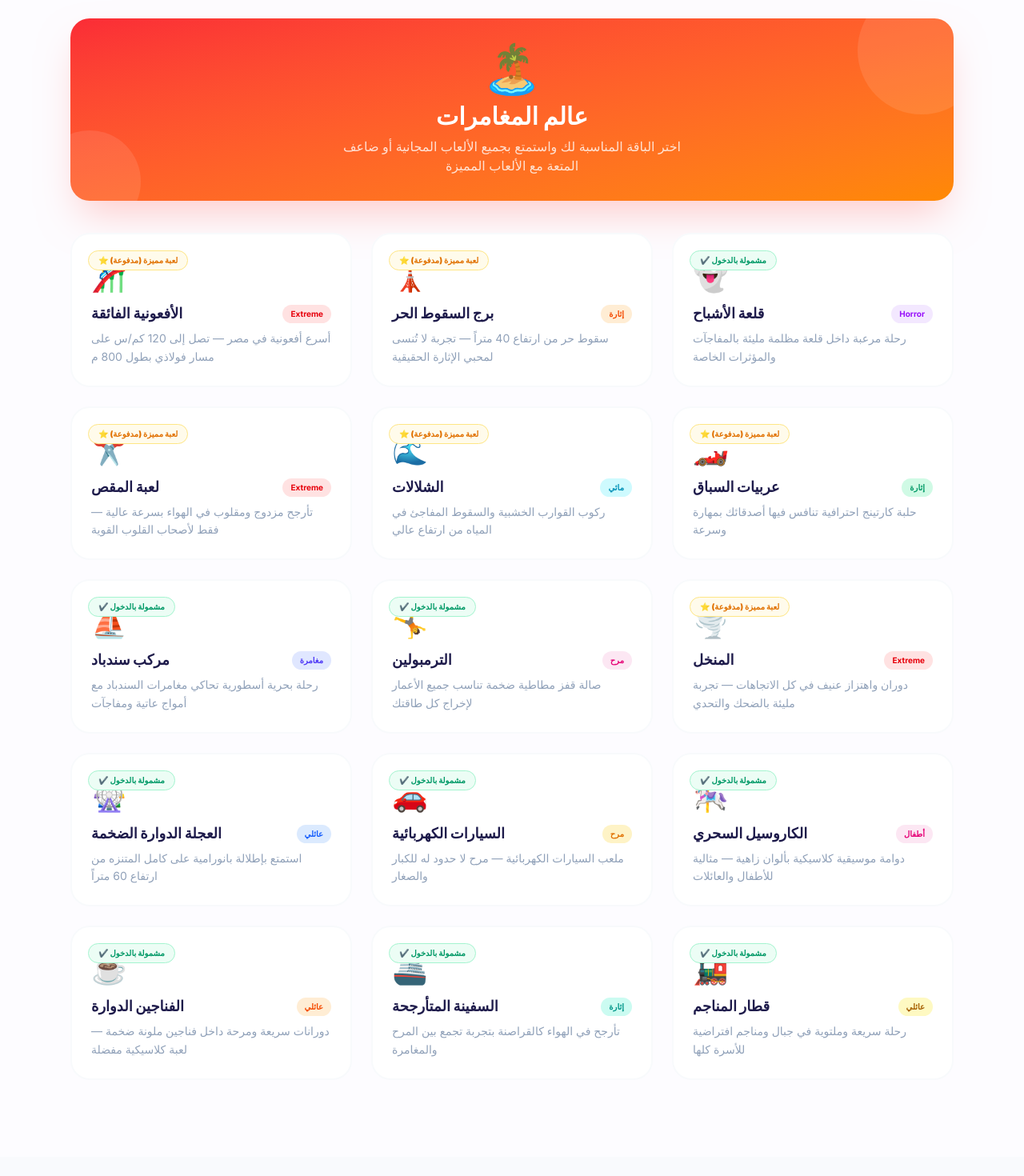
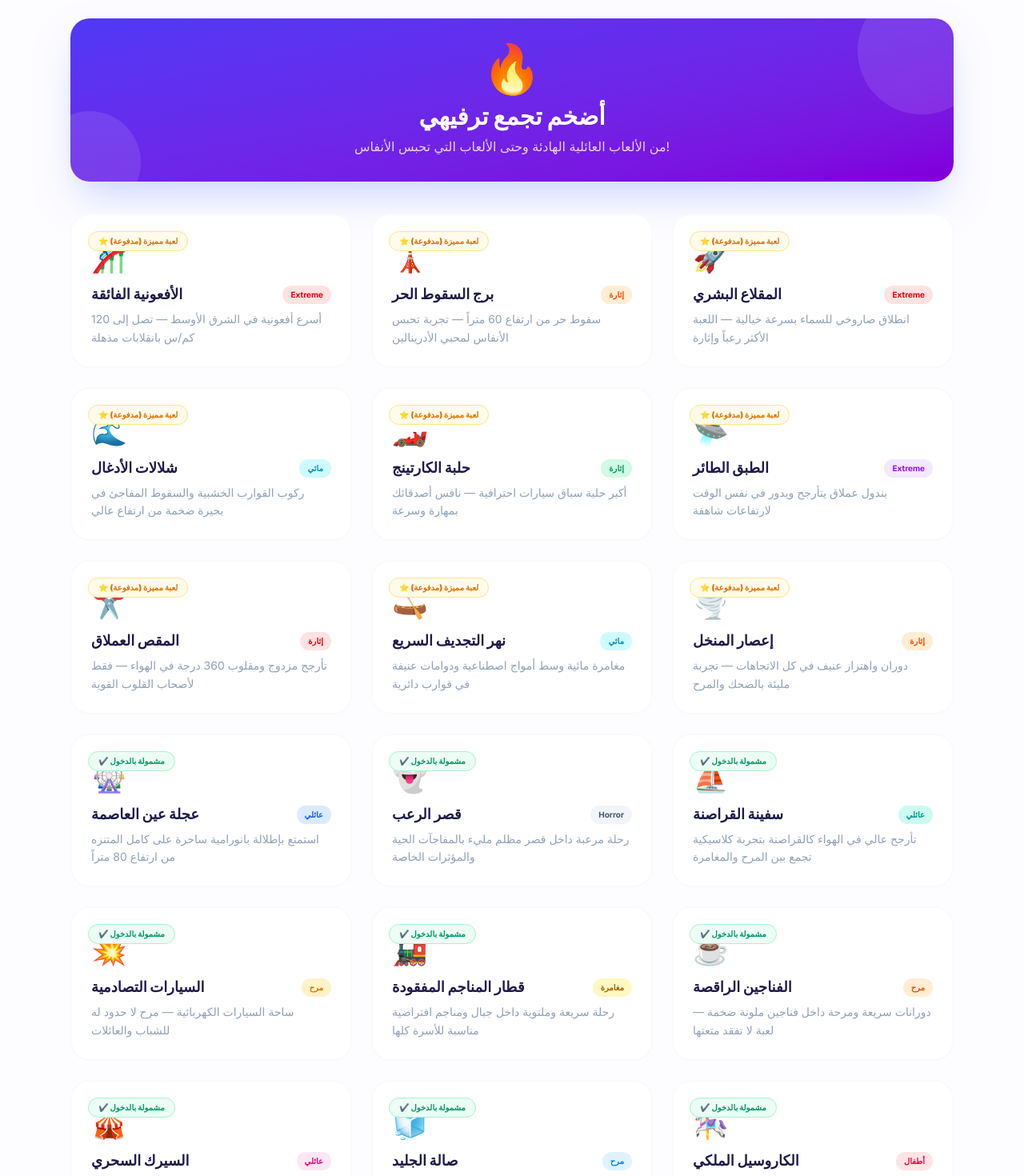
Before and after one commit to AhmedRadwan456/clubs, a Next.js app: page / in a window 1280 px wide. Shown: the part 1360-2830 px from the top of the page at 80% size. Built offline with nearby package versions, Linux system fonts and the light colour scheme.

Commit message:
feat: upgrade rides to 18 world-class famous rides (9 free, 9 paid)

```diff
--- a/src/app/components/RidesSection.js
+++ b/src/app/components/RidesSection.js
@@ -2,10 +2,11 @@
 import { motion } from "framer-motion";
 
 const rides = [
+  // --- ⭐️ الألعاب المميزة (المدفوعة) - 9 ألعاب ---
   {
     emoji: "🎢",
     name: "الأفعونية الفائقة",
-    desc: "أسرع أفعونية في مصر — تصل إلى 120 كم/س على مسار فولاذي بطول 800 م",
+    desc: "أسرع أفعونية في الشرق الأوسط — تصل إلى 120 كم/س بانقلابات مذهلة",
     tag: "Extreme",
     tagColor: "bg-red-100 text-red-600",
     paid: true,
@@ -13,113 +14,139 @@ const rides = [
   {
     emoji: "🗼",
     name: "برج السقوط الحر",
-    desc: "سقوط حر من ارتفاع 40 متراً — تجربة لا تُنسى لمحبي الإثارة الحقيقية",
+    desc: "سقوط حر من ارتفاع 60 متراً — تجربة تحبس الأنفاس لمحبي الأدرينالين",
     tag: "إثارة",
     tagColor: "bg-orange-100 text-orange-600",
     paid: true,
   },
   {
-    emoji: "👻",
-    name: "قلعة الأشباح",
-    desc: "رحلة مرعبة داخل قلعة مظلمة مليئة بالمفاجآت والمؤثرات الخاصة",
-    tag: "Horror",
-    tagColor: "bg-purple-100 text-purple-600",
-    paid: false,
-  },
-  {
-    emoji: "✂️",
-    name: "لعبة المقص",
-    desc: "تأرجح مزدوج ومقلوب في الهواء بسرعة عالية — فقط لأصحاب القلوب القوية",
+    emoji: "🚀",
+    name: "المقلاع البشري",
+    desc: "انطلاق صاروخي للسماء بسرعة خيالية — اللعبة الأكثر رعباً وإثارة",
     tag: "Extreme",
     tagColor: "bg-red-100 text-red-600",
     paid: true,
   },
   {
     emoji: "🌊",
-    name: "الشلالات",
-    desc: "ركوب القوارب الخشبية والسقوط المفاجئ في المياه من ارتفاع عالي",
+    name: "شلالات الأدغال",
+    desc: "ركوب القوارب الخشبية والسقوط المفاجئ في بحيرة ضخمة من ارتفاع عالي",
     tag: "مائي",
     tagColor: "bg-cyan-100 text-cyan-600",
     paid: true,
   },
   {
     emoji: "🏎️",
-    name: "عربيات السباق",
-    desc: "حلبة كارتينج احترافية تنافس فيها أصدقائك بمهارة وسرعة",
+    name: "حلبة الكارتينج",
+    desc: "أكبر حلبة سباق سيارات احترافية — نافس أصدقائك بمهارة وسرعة",
     tag: "إثارة",
     tagColor: "bg-emerald-100 text-emerald-600",
     paid: true,
   },
   {
-    emoji: "⛵",
-    name: "مركب سندباد",
-    desc: "رحلة بحرية أسطورية تحاكي مغامرات السندباد مع أمواج عاتية ومفاجآت",
-    tag: "مغامرة",
-    tagColor: "bg-indigo-100 text-indigo-600",
-    paid: false,
+    emoji: "🛸",
+    name: "الطبق الطائر",
+    desc: "بندول عملاق يتأرجح ويدور في نفس الوقت لارتفاعات شاهقة",
+    tag: "Extreme",
+    tagColor: "bg-purple-100 text-purple-600",
+    paid: true,
   },
   {
-    emoji: "🤸",
-    name: "الترمبولين",
-    desc: "صالة قفز مطاطية ضخمة تناسب جميع الأعمار لإخراج كل طاقتك",
-    tag: "مرح",
-    tagColor: "bg-pink-100 text-pink-600",
-    paid: false,
-  },
-  {
-    emoji: "🌪️",
-    name: "المنخل",
-    desc: "دوران واهتزاز عنيف في كل الاتجاهات — تجربة مليئة بالضحك والتحدي",
-    tag: "Extreme",
+    emoji: "✂️",
+    name: "المقص العملاق",
+    desc: "تأرجح مزدوج ومقلوب 360 درجة في الهواء — فقط لأصحاب القلوب القوية",
+    tag: "إثارة",
     tagColor: "bg-red-100 text-red-600",
     paid: true,
   },
   {
+    emoji: "🛶",
+    name: "نهر التجديف السريع",
+    desc: "مغامرة مائية وسط أمواج اصطناعية ودوامات عنيفة في قوارب دائرية",
+    tag: "مائي",
+    tagColor: "bg-cyan-100 text-cyan-600",
+    paid: true,
+  },
+  {
+    emoji: "🌪️",
+    name: "إعصار المنخل",
+    desc: "دوران واهتزاز عنيف في كل الاتجاهات — تجربة مليئة بالضحك والمرح",
+    tag: "إثارة",
+    tagColor: "bg-orange-100 text-orange-600",
+    paid: true,
+  },
+
+  // --- ✔️ الألعاب المجانية (المشمولة) - 9 ألعاب ---
+  {
     emoji: "🎡",
-    name: "العجلة الدوارة الضخمة",
-    desc: "استمتع بإطلالة بانورامية على كامل المتنزه من ارتفاع 60 متراً",
+    name: "عجلة عين العاصمة",
+    desc: "استمتع بإطلالة بانورامية ساحرة على كامل المتنزه من ارتفاع 80 متراً",
     tag: "عائلي",
     tagColor: "bg-blue-100 text-blue-600",
     paid: false,
   },
   {
-    emoji: "🚗",
-    name: "السيارات الكهربائية",
-    desc: "ملعب السيارات الكهربائية — مرح لا حدود له للكبار والصغار",
+    emoji: "👻",
+    name: "قصر الرعب",
+    desc: "رحلة مرعبة داخل قصر مظلم مليء بالمفاجآت الحية والمؤثرات الخاصة",
+    tag: "Horror",
+    tagColor: "bg-slate-100 text-slate-600",
+    paid: false,
+  },
+  {
+    emoji: "⛵",
+    name: "سفينة القراصنة",
+    desc: "تأرجح عالي في الهواء كالقراصنة بتجربة كلاسيكية تجمع بين المرح والمغامرة",
+    tag: "عائلي",
+    tagColor: "bg-teal-100 text-teal-600",
+    paid: false,
+  },
+  {
+    emoji: "💥",
+    name: "السيارات التصادمية",
+    desc: "ساحة السيارات الكهربائية — مرح لا حدود له للشباب والعائلات",
     tag: "مرح",
     tagColor: "bg-amber-100 text-amber-600",
     paid: false,
   },
   {
-    emoji: "🎠",
-    name: "الكاروسيل السحري",
-    desc: "دوامة موسيقية كلاسيكية بألوان زاهية — مثالية للأطفال والعائلات",
-    tag: "أطفال",
+    emoji: "🚂",
+    name: "قطار المناجم المفقودة",
+    desc: "رحلة سريعة وملتوية داخل جبال ومناجم افتراضية مناسبة للأسرة كلها",
+    tag: "مغامرة",
+    tagColor: "bg-yellow-100 text-yellow-700",
+    paid: false,
+  },
+  {
+    emoji: "☕",
+    name: "الفناجين الراقصة",
+    desc: "دورانات سريعة ومرحة داخل فناجين ملونة ضخمة — لعبة لا تفقد متعتها",
+    tag: "مرح",
+    tagColor: "bg-orange-100 text-orange-600",
+    paid: false,
+  },
+  {
+    emoji: "🎪",
+    name: "السيرك السحري",
+    desc: "خيمة تفاعلية تضم عروض بهلوانية وألعاب خفة تناسب جميع الأعمار",
+    tag: "عائلي",
     tagColor: "bg-pink-100 text-pink-600",
     paid: false,
   },
   {
-    emoji: "☕",
-    name: "الفناجين الدوارة",
-    desc: "دورانات سريعة ومرحة داخل فناجين ملونة ضخمة — لعبة كلاسيكية مفضلة",
-    tag: "عائلي",
-    tagColor: "bg-orange-100 text-orange-600",
+    emoji: "🧊",
+    name: "صالة الجليد",
+    desc: "أكبر صالة تزلج على الجليد للهروب من الحر والاستمتاع بوقت رائع",
+    tag: "مرح",
+    tagColor: "bg-sky-100 text-sky-600",
     paid: false,
   },
   {
-    emoji: "🚢",
-    name: "السفينة المتأرجحة",
-    desc: "تأرجح في الهواء كالقراصنة بتجربة تجمع بين المرح والمغامرة",
-    tag: "إثارة",
-    tagColor: "bg-teal-100 text-teal-600",
-    paid: false,
-  },
-  {
-    emoji: "🚂",
-    name: "قطار المناجم",
-    desc: "رحلة سريعة وملتوية في جبال ومناجم افتراضية للأسرة كلها",
-    tag: "عائلي",
-    tagColor: "bg-yellow-100 text-yellow-700",
+    emoji: "🎠",
+    name: "الكاروسيل الملكي",
+    desc: "دوامة خيول كلاسيكية بألوان زاهية وموسيقى هادئة — مثالية للأطفال",
+    tag: "أطفال",
+    tagColor: "bg-rose-100 text-rose-600",
     paid: false,
   },
 ];
@@ -134,13 +161,13 @@ export default function RidesSection() {
         className="text-center mb-6"
       >
         <span className="inline-block mb-3 px-4 py-1.5 bg-indigo-100 text-indigo-700 text-xs font-bold rounded-full uppercase tracking-widest">
-          🏝️ المنطقة الثيماتية
+          🎢 أشهر الألعاب العالمية
         </span>
         <h2 className="text-4xl md:text-5xl font-black mb-4">
           عالم <span className="gradient-text">المغامرات</span>
         </h2>
         <p className="text-slate-500 max-w-lg mx-auto text-lg">
-          يضم 15 لعبة — 9 ألعاب مجانية مع تذكرة الدخول، و 6 ألعاب مميزة (مدفوعة) للباقات الخاصة
+          يضم 18 لعبة من أقوى وأشهر الألعاب — 9 ألعاب مجانية مع التذكرة، و 9 ألعاب مميزة (مدفوعة) للباقات
         </p>
       </motion.div>
 
@@ -149,15 +176,15 @@ export default function RidesSection() {
         initial={{ opacity: 0, scale: 0.97 }}
         whileInView={{ opacity: 1, scale: 1 }}
         viewport={{ once: true }}
-        className="relative bg-gradient-to-br from-red-500 to-orange-400 rounded-3xl p-8 mb-10 overflow-hidden text-white text-center shadow-2xl shadow-red-200"
+        className="relative bg-gradient-to-br from-indigo-600 to-purple-700 rounded-3xl p-8 mb-10 overflow-hidden text-white text-center shadow-2xl shadow-indigo-200"
       >
         <div className="absolute -top-10 -right-10 w-40 h-40 bg-white/10 rounded-full" />
         <div className="absolute -bottom-10 -left-10 w-32 h-32 bg-white/10 rounded-full" />
         <div className="relative z-10">
-          <div className="text-6xl mb-3">🏝️</div>
-          <h3 className="text-3xl font-black mb-2">عالم المغامرات</h3>
+          <div className="text-6xl mb-3">🔥</div>
+          <h3 className="text-3xl font-black mb-2">أضخم تجمع ترفيهي</h3>
           <p className="text-white/80 text-base max-w-md mx-auto">
-            اختر الباقة المناسبة لك واستمتع بجميع الألعاب المجانية أو ضاعف المتعة مع الألعاب المميزة
+            من الألعاب العائلية الهادئة وحتى الألعاب التي تحبس الأنفاس!
           </p>
         </div>
       </motion.div>
@@ -170,8 +197,8 @@ export default function RidesSection() {
             initial={{ opacity: 0, y: 30 }}
             whileInView={{ opacity: 1, y: 0 }}
             viewport={{ once: true }}
-            transition={{ delay: i * 0.05 }}
-            className="group relative bg-white rounded-3xl p-6 border-2 border-slate-50 hover:border-red-100 hover:shadow-xl hover:shadow-red-50 transition-all duration-300"
+            transition={{ delay: i * 0.04 }}
+            className="group relative bg-white rounded-3xl p-6 border-2 border-slate-50 hover:border-indigo-100 hover:shadow-xl hover:shadow-indigo-50 transition-all duration-300"
           >
             {/* Free/Paid Badge */}
             <div className={`absolute top-5 left-5 px-3 py-1 text-[10px] font-black rounded-full border ${ride.paid ? "bg-amber-50 text-amber-600 border-amber-200" : "bg-emerald-50 text-emerald-600 border-emerald-200"}`}>
```
